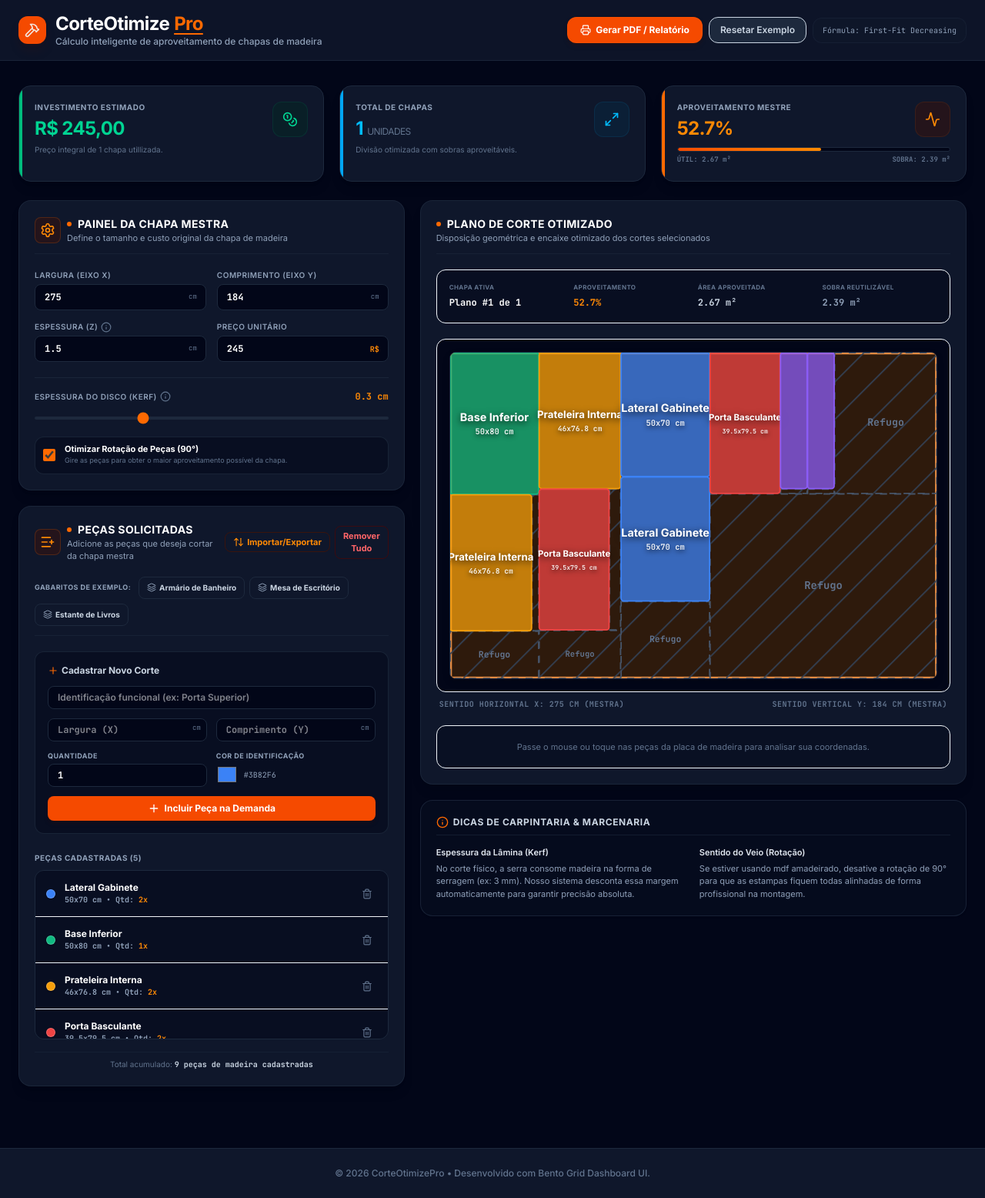
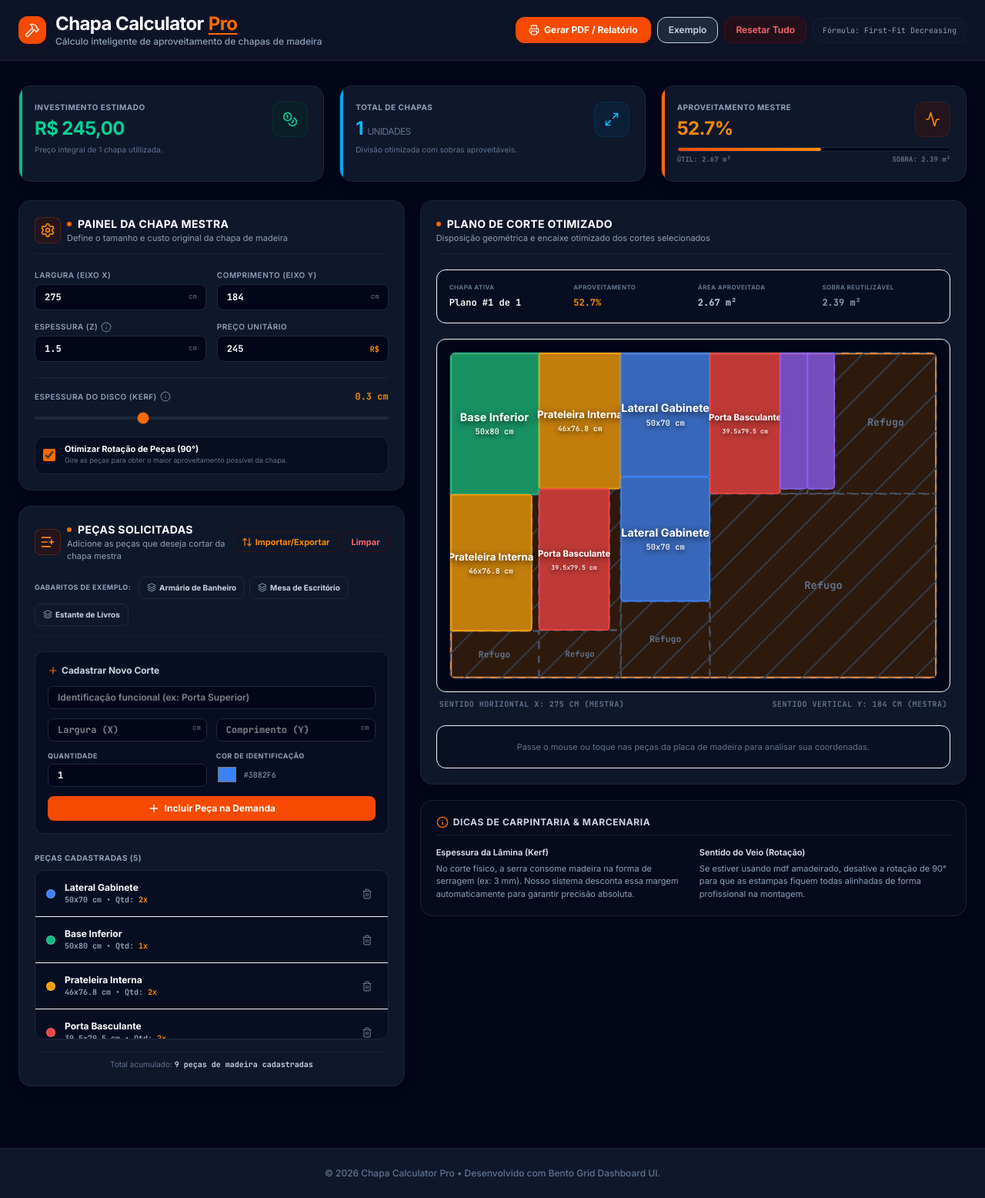
Before and after one commit to h-paiva/chapa-calculator, a React (Vite) app: page / in a window 1280 px wide. Shown: the whole page at 77% size. Built offline with nearby package versions, Linux system fonts and the light colour scheme.

Commit message:
Feat: Ajuste no nome do site, ajuste nos botoes e botao de limpar tudo incluido

```diff
--- a/src/App.tsx
+++ b/src/App.tsx
@@ -101,6 +101,16 @@ export default function App() {
     }
   };
 
+  const handleResetAll = () => {
+    setChapa({
+      largura: 0,
+      comprimento: 0,
+      espessura: 0,
+      valor: 0,
+    });
+    setPecas([]);
+  };
+
   if (isPrintView) {
     return (
       <PrintReport
@@ -125,7 +135,7 @@ export default function App() {
             </div>
             <div>
               <h1 className="font-sans font-bold text-xl md:text-2xl text-white tracking-tight flex items-center gap-1.5 leading-tight">
-                CorteOtimize<span className="text-orange-500 underline decoration-2 underline-offset-4">Pro</span>
+                Chapa Calculator<span className="text-orange-500 underline decoration-2 underline-offset-4">Pro</span>
               </h1>
               <p className="text-xs text-slate-400 font-medium">
                 Cálculo inteligente de aproveitamento de chapas de madeira
@@ -144,7 +154,13 @@ export default function App() {
               onClick={() => handleLoadPreset("banheiro")}
               className="text-xs font-semibold bg-slate-800 text-slate-300 hover:text-white hover:bg-slate-700 px-3.5 py-2 rounded-xl border border-slate-750 transition-colors cursor-pointer"
             >
-              Resetar Exemplo
+              Exemplo
+            </button>
+            <button
+              onClick={handleResetAll}
+              className="text-xs font-semibold bg-red-950/40 text-red-400 hover:text-red-300 hover:bg-red-900/30 px-3.5 py-2 rounded-xl border border-red-900/30 transition-colors cursor-pointer"
+            >
+              Resetar Tudo
             </button>
             <span className="hidden md:inline-flex text-[10px] font-mono text-slate-400 bg-slate-900/80 px-3 py-2 rounded-xl border border-slate-800/50">
               Fórmula: First-Fit Decreasing
@@ -262,7 +278,7 @@ export default function App() {
 
       {/* Footer */}
       <footer className="bg-slate-900 border-t border-slate-800 py-6 px-6 mt-12 text-center text-xs text-slate-500 font-medium">
-        <p>&copy; 2026 CorteOtimizePro &bull; Desenvolvido com Bento Grid Dashboard UI.</p>
+        <p>&copy; 2026 Chapa Calculator Pro &bull; Desenvolvido com Bento Grid Dashboard UI.</p>
       </footer>
     </div>
   );
--- a/src/components/PecaList.tsx
+++ b/src/components/PecaList.tsx
@@ -250,7 +250,7 @@ export const PecaList: React.FC<PecaListProps> = ({
                 onClick={onClearPecas}
                 className="text-[11px] text-red-400 hover:text-red-300 font-bold transition-all border border-red-950/80 px-2.5 py-1 rounded-lg hover:bg-red-950/30 cursor-pointer"
               >
-                Remover Tudo
+                Limpar
               </button>
             )}
           </div>
--- a/src/components/PrintReport.tsx
+++ b/src/components/PrintReport.tsx
@@ -106,7 +106,7 @@ export const PrintReport: React.FC<PrintReportProps> = ({
         <div className="flex justify-between items-start border-b-2 border-zinc-900 pb-5 mb-6">
           <div>
             <h1 className="text-2xl font-black tracking-tight text-zinc-900 uppercase">
-              CorteOtimize<span className="text-orange-600">Pro</span>
+              Chapa Calculator<span className="text-orange-600">Pro</span>
             </h1>
             <p className="text-xs text-zinc-500 font-semibold font-mono uppercase tracking-wider">
               Relatório de Corte e Produção de Marcenaria
```
Also changed, not shown: 5 other files (tests, documents, lock files or other folders).
